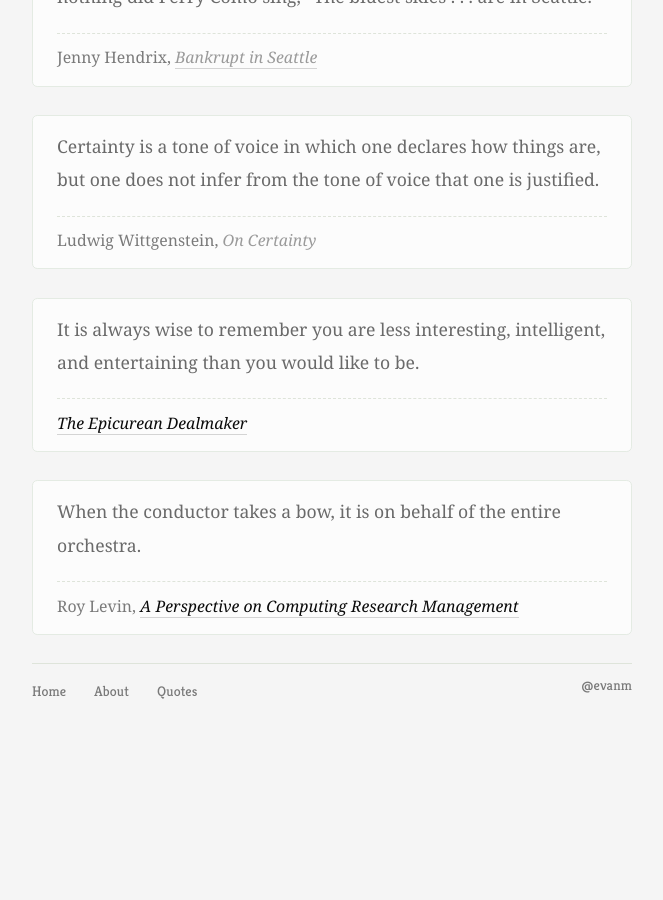
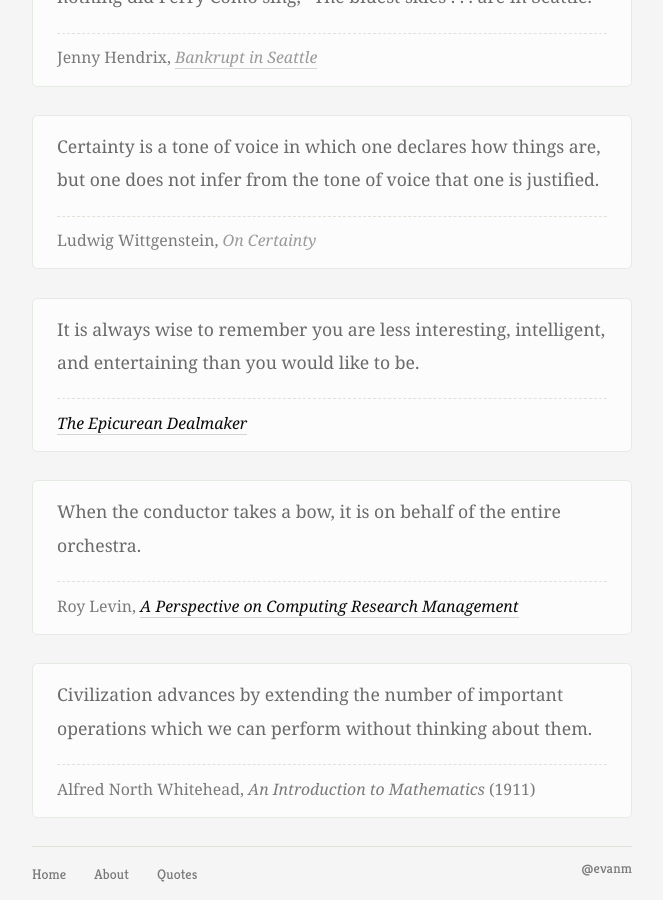
Before and after one commit to evnm/www, a Jekyll site: the page built from quotes.html, in a window 1280 px wide and 900 px high, scrolled down 1539 px. Shown: the whole window, without its empty margins (308-971 px from the left). Built offline with Jekyll 4.4.1, drawn with Linux system fonts in a browser that asks for light colours; comment, search, counter and statistics services are not loaded; before the commit the page ends 2256 px from its top, so only the background shows below that.

Commit message:
Add Whitehead quote.

```diff
--- a/quotes.html
+++ b/quotes.html
@@ -45,3 +45,8 @@ title: A collection of quotes
   <p>When the conductor takes a bow, it is on behalf of the entire orchestra.</p>
   <cite>Roy Levin, <em><a href="http://research.microsoft.com/en-us/people/roylevin/osrresearchmgmt.pdf">A Perspective on Computing Research Management</a></em></cite>
 </blockquote>
+
+<blockquote>
+  <p>Civilization advances by extending the number of important operations which we can perform without thinking about them.</p>
+  <cite>Alfred North Whitehead, <em>An Introduction to Mathematics</em> (1911)</cite>
+</blockquote>
```
